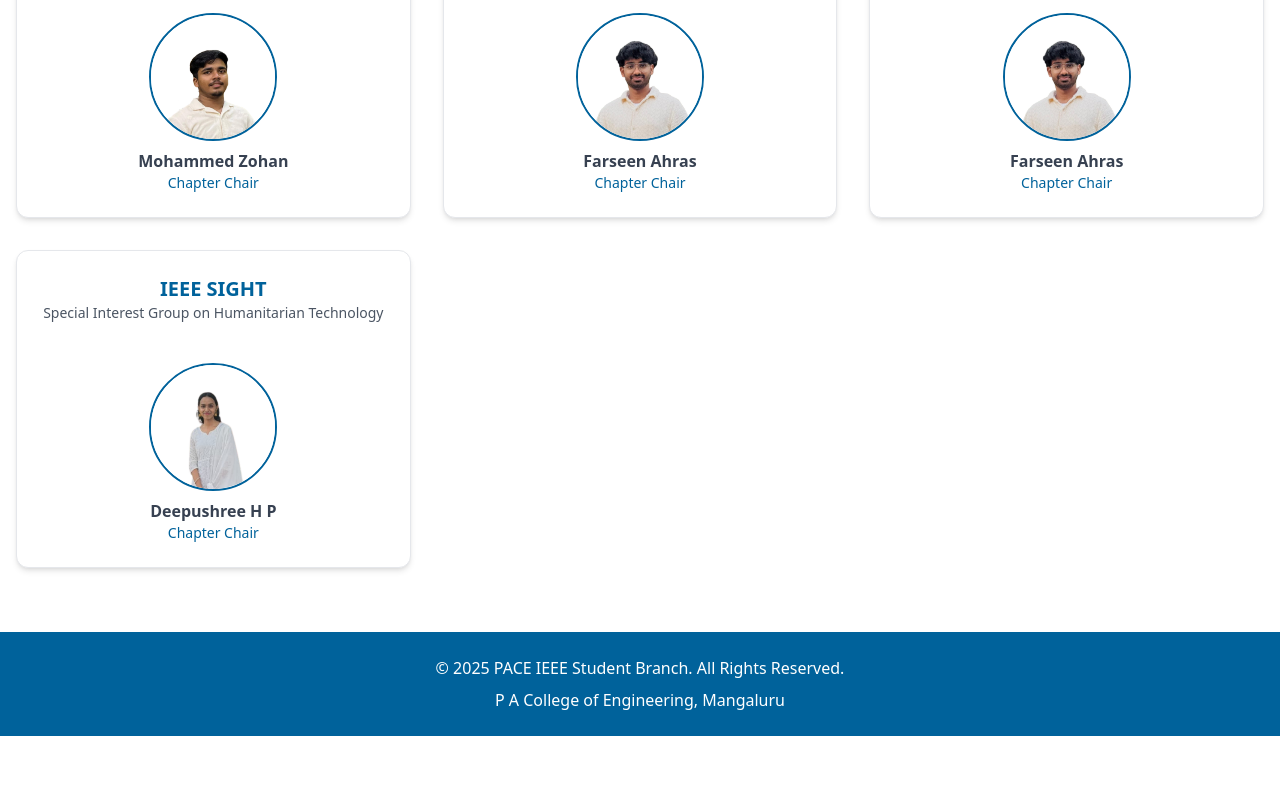
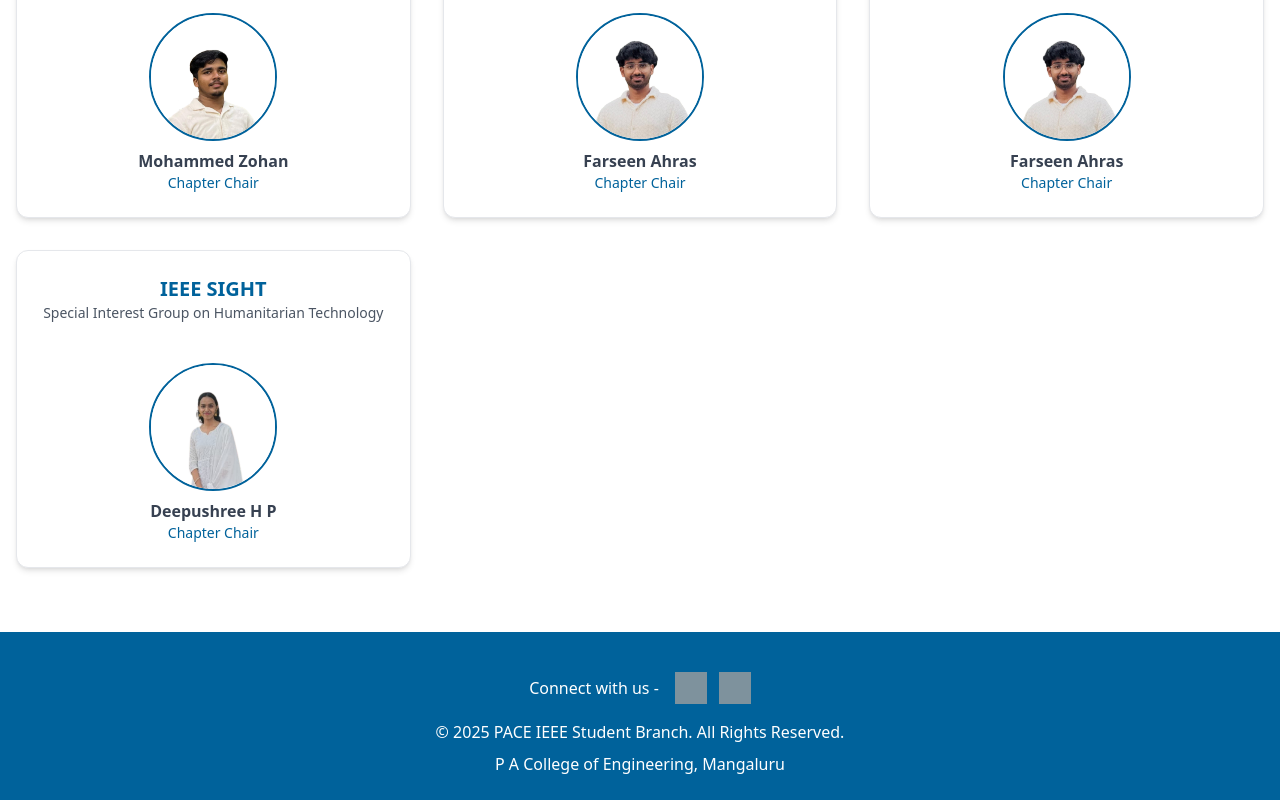
Before and after one commit to hibaah12/IEEE_SBC_Website, a React (Create React App) app: page /execom in a window 1280 px wide. Shown: the part 1922-2722 px from the top of the page. Before the commit the page ends 2658 px from the top, so only its background shows below. Built offline with nearby package versions, Linux system fonts and the light colour scheme; grey boxes are pictures that could not be loaded.

Commit message:
social media icons added

```diff
--- a/src/components/Footer.jsx
+++ b/src/components/Footer.jsx
@@ -2,11 +2,41 @@ const Footer = () => {
   return (
     <footer className="bg-ieee-blue text-white py-6">
       <div className="container mx-auto text-center">
-                <p>&copy; {new Date().getFullYear()} PACE IEEE Student Branch. All Rights Reserved.</p>
+        <div className="flex items-center justify-center space-x-4 py-4 ">
+          <span>Connect with us -</span>
+          <div className="flex space-x-3">
+            <a
+              href="https://www.linkedin.com/school/p-a-college-of-engineering-mangalore/?originalSubdomain=in"
+              target="_blank"
+              rel="noopener noreferrer"
+            >
+              <img
+                src="https://upload.wikimedia.org/wikipedia/commons/8/81/LinkedIn_icon.svg"
+                alt="LinkedIn"
+                className="h-8 w-8 opacity-80 hover:opacity-100 transition-opacity"
+              />
+            </a>
+            <a
+              href="https://www.instagram.com/pacemangalore_official/?hl=en"
+              target="_blank"
+              rel="noopener noreferrer"
+            >
+              <img
+                src="https://upload.wikimedia.org/wikipedia/commons/a/a5/Instagram_icon.png"
+                alt="Instagram"
+                className="h-8 w-8 opacity-80 hover:opacity-100 transition-opacity"
+              />
+            </a>
+          </div>
+        </div>
+        <p>
+          &copy; {new Date().getFullYear()} PACE IEEE Student Branch. All Rights
+          Reserved.
+        </p>
         <p className="mt-2">P A College of Engineering, Mangaluru</p>
       </div>
     </footer>
   );
-}
+};
 
 export default Footer;
```
Lines whose indentation alone changed are shown as unchanged.
